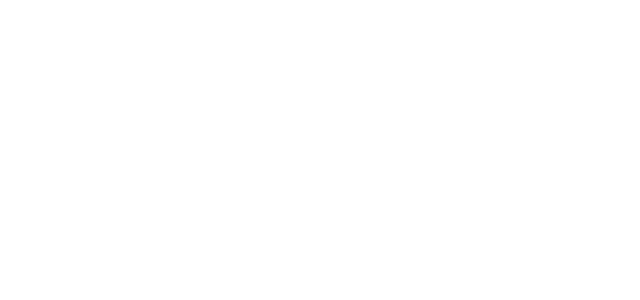
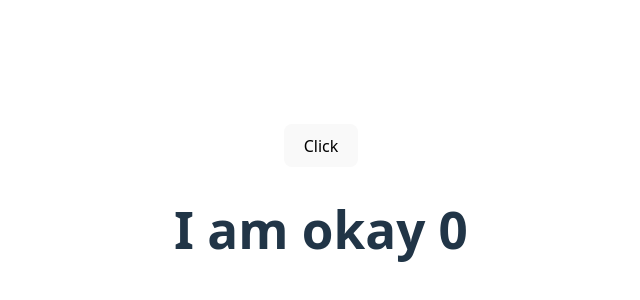
Before and after one commit to Rahaman-Atikur/hook-react, a React (Vite) app: page / in a window 1280 px wide. Shown: the part 192-492 px from the top of the page, without its empty margins (319-959 px from the left). Built offline with nearby package versions, Linux system fonts and the light colour scheme.

Commit message:
How normal variable, state varible work and Virtual dom work

```diff
--- a/src/App.jsx
+++ b/src/App.jsx
@@ -1,14 +1,18 @@
 import { useState } from 'react'
 import './App.css'
 function App() {
- const testFunction = ()=>{
-  return [10,20];
- }
- const result = testFunction();
- console.log(result);
-   return (
+  let [valueForTest, setvalueForTest] = useState(0);
+  const changeVariable = () => {
+    valueForTest = valueForTest + 1;
+    setvalueForTest(valueForTest);
+
+  }
+
+
+  return (
     <>
-
+      <button onClick={changeVariable}>Click</button>
+      <h1>I am okay {valueForTest}</h1>
     </>
   )
 }
```
